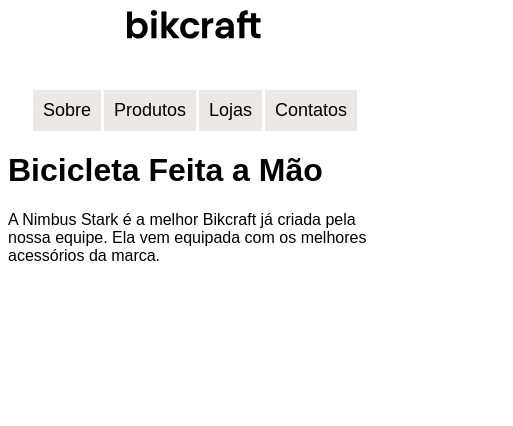
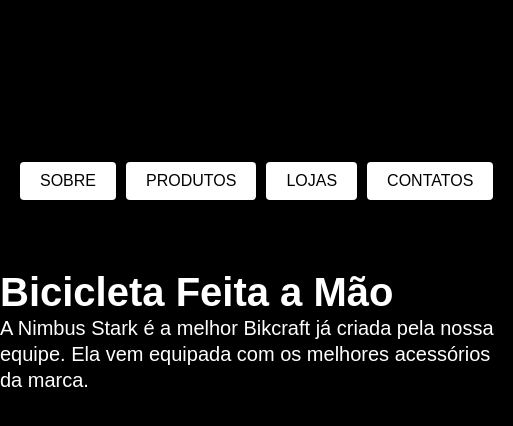
Before and after one commit to PauloHenrique993940/Bikcraft, a plain HTML site: page index.html in a window 390 px wide. Shown: the whole page, 513 px wide, since content can reach past the window. Drawn offline with Linux system fonts and the light colour scheme.

Commit message:
Responsividade do nav

```diff
--- a/css/style.css
+++ b/css/style.css
@@ -1,34 +1,56 @@
 
 body{
-    font-family: Arial;
+    font-family:Arial, Helvetica, sans-serif;
+    margin: 0px;
+    display: grid;
+    gap: 60px;
+    margin-top: 60px;
+    justify-items: center;
+    background: #000000;
+    color: #ffffff;
 
 }
 
-.image{
-   display: flex;
-   text-align: center;
-   justify-content: center;
+h1{
+    font-size: 40px;
+}
 
+
+img{
+    max-width: 100%;
+    display: block;
+}
+
+a{
+    text-decoration: none;
+}
+
+p,h1,h2,h3{
+    margin: 0px;
+
+}
+
+p{
+    font-size: 20px;
+    line-height: 1.3;
 }
 
 .navbar{
     display: flex;
-    text-align: center;
-    justify-content:center;
-    margin-top: 50px;
-    gap: 3px;
-
+    gap: 10px;
 
 }
 
-.navbar a{
-    text-decoration: none;
-    font-size: 18px;
-    background: #ece8e8;
-}
-a{
-    padding: 10px;
-    cursor: pointer;
-    color: black;
+.navbar, a{
+
+    padding: 10px 20px;
+    border-radius: 4px;
+    color: #000000;
+    text-transform: uppercase;
 
 }
+
+a{
+    background:#ffffff;
+
+}
```
